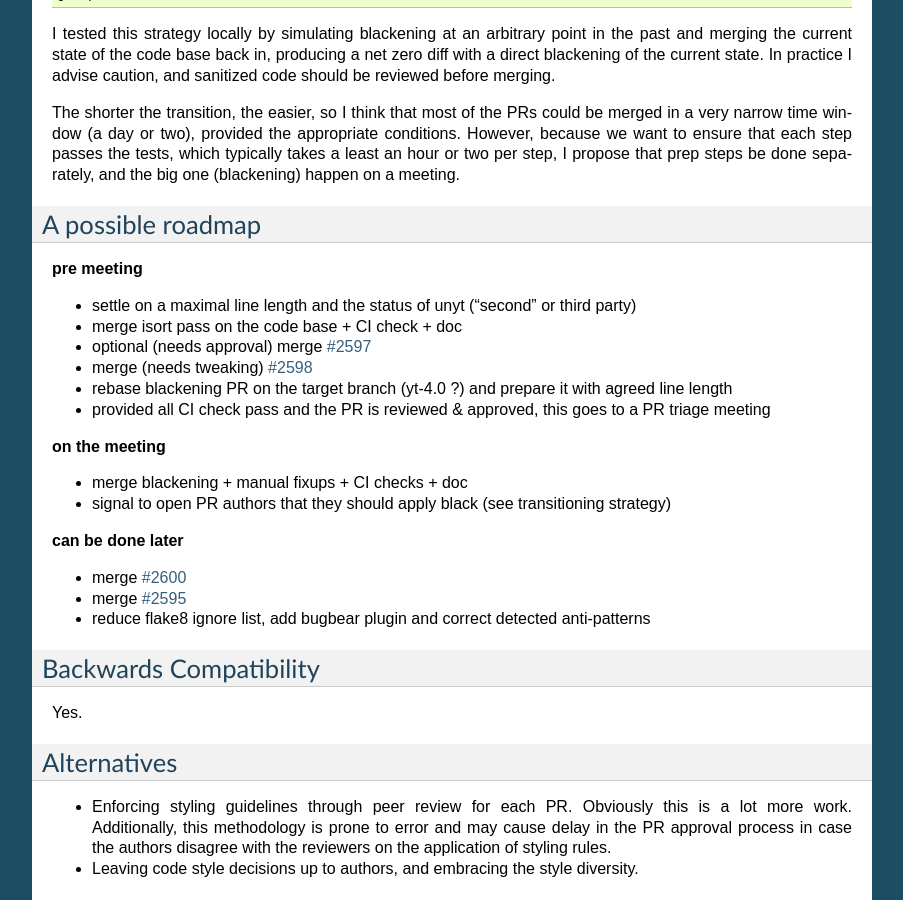
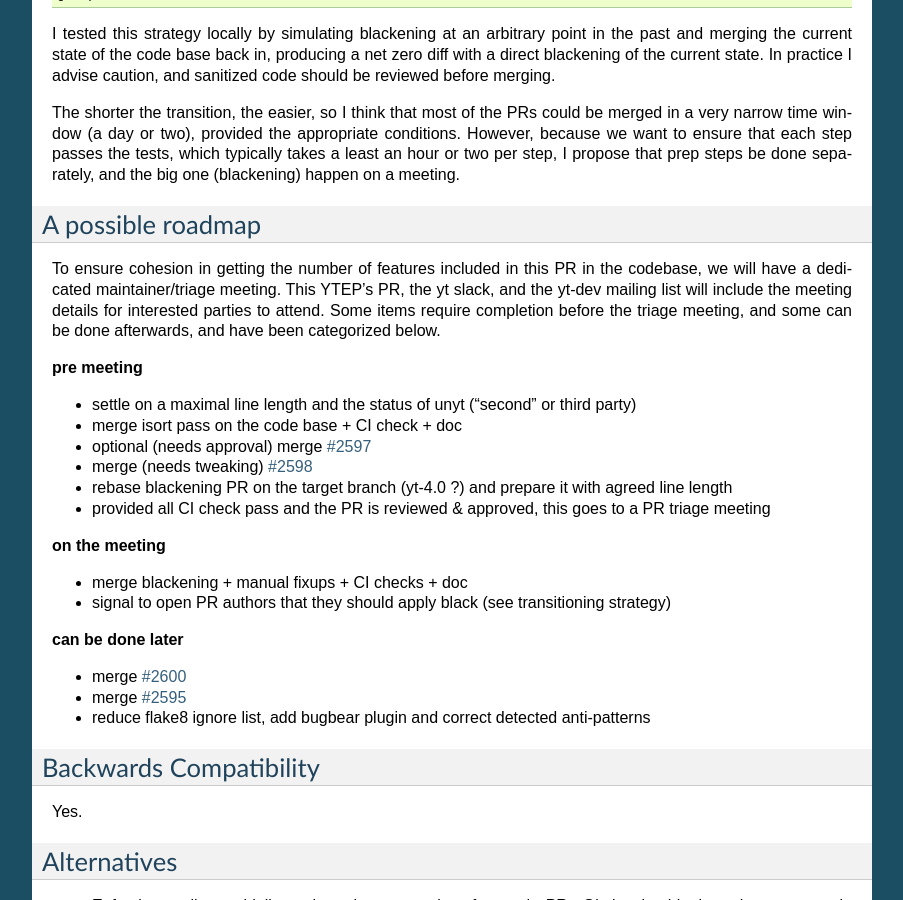
Before and after one commit to yt-project/ytep, a Sphinx documentation site: the page built from source/YTEPs/YTEP-0037.rst, in a window 1280 px wide and 900 px high, scrolled down 3829 px. Shown: the whole window, without its empty margins (198-1101 px from the left). Built offline with Sphinx 7.4.7, drawn with Linux system fonts in a browser that asks for light colours; formulas are drawn with MathJax 3.

Commit message:
add intro to roadmap (contributed by Madicken)

```diff
--- a/source/YTEPs/YTEP-0037.rst
+++ b/source/YTEPs/YTEP-0037.rst
@@ -225,6 +225,12 @@ be done separately, and the big one (blackening) happen on a meeting.
 A possible roadmap
 ------------------
 
+To ensure cohesion in getting the number of features included in this PR in the
+codebase, we will have a dedicated maintainer/triage meeting. This YTEP's PR, the yt
+slack, and the yt-dev mailing list will include the meeting details for interested
+parties to attend. Some items require completion before the triage meeting, and some can
+be done afterwards, and have been categorized below.
+
 **pre meeting**
 
 * settle on a maximal line length and the status of unyt ("second" or third party)
```
